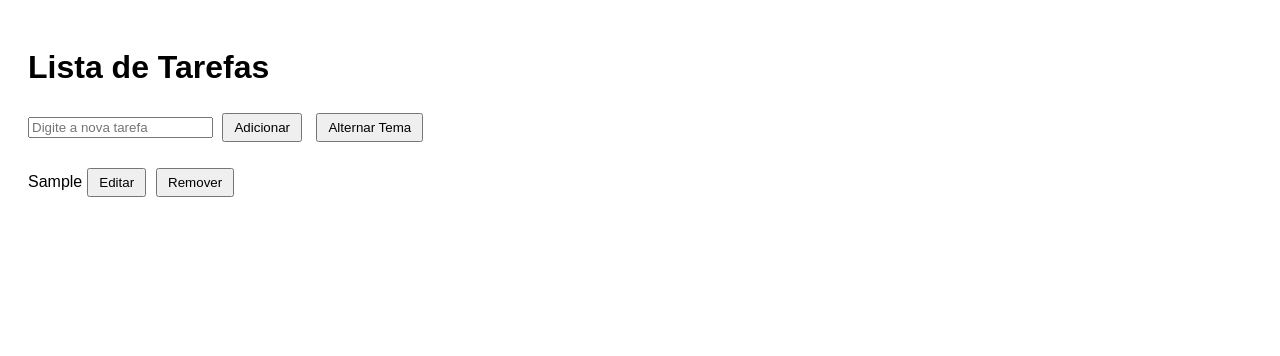
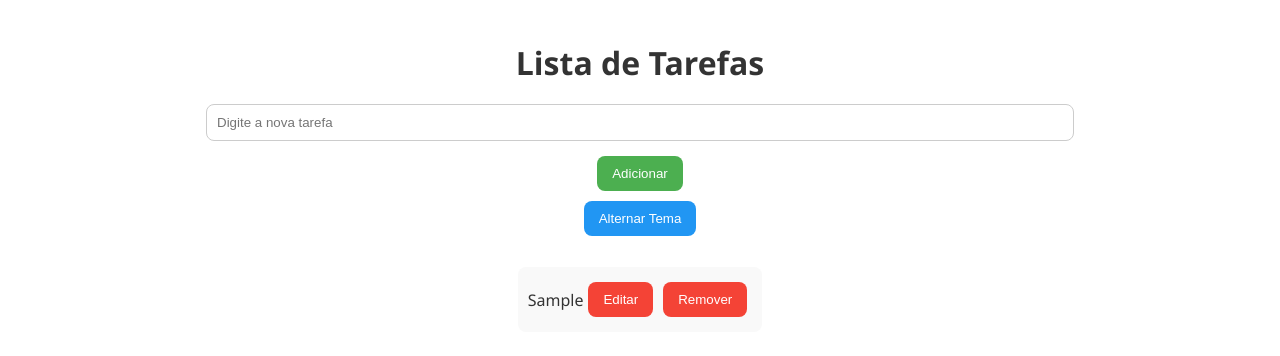
Before and after one commit to airtonsenna10/pwa-listadetarefas2.0, a plain HTML site: page index.html in a window 1280 px wide. Both pictures are taken after typing "Sample" into the empty fields and a click on the button "Adicionar". Drawn offline with Linux system fonts and the light colour scheme.

Commit message:
Update style.css

```diff
--- a/style.css
+++ b/style.css
@@ -1,9 +1,19 @@
+* {
+  box-sizing: border-box;
+}
+
+/*BODY ATUALIZADO*/
 body {
+  font-family: 'Segoe UI', Tahoma, Geneva, Verdana, sans-serif;
+  display: flex;
+  flex-direction: column;
+  align-items: center;
+  min-height: 100vh;
+  margin: 0;
+  padding: 20px;
   background-color: white;
-  color: black;
-  font-family: Arial, sans-serif;
+  color: #333;
   transition: background-color 0.3s, color 0.3s;
-  padding: 20px;
 }
 
 body.escuro {
@@ -11,17 +21,80 @@ body.escuro {
   color: white;
 }
 
+/*ADICIONADO*/
+.container {
+  background: rgba(255, 255, 255, 0.9);
+  padding: 30px;
+  border-radius: 15px;
+  box-shadow: 0 8px 16px rgba(0,0,0,0.2);
+  width: 90%;
+  max-width: 500px;
+  transition: background 0.3s;
+}
+
+body.escuro .container {
+  background: rgba(30, 30, 30, 0.9);
+}
+
+h1 {
+  text-align: center;
+  margin-bottom: 20px;
+}
+
+input[type="text"] {
+  width: 70%;
+  padding: 10px;
+  border: 1px solid #ccc;
+  border-radius: 8px;
+  margin-bottom: 10px;
+}
+
 button {
+  background: #4CAF50;
+  color: white;
+  border: none;
+  padding: 10px 15px;
+  border-radius: 8px;
   margin: 5px;
-  padding: 5px 10px;
   cursor: pointer;
+  transition: background 0.3s ease;
+}
+
+button:hover {
+  background: #45a049;
+}
+
+#toggleTema {
+  background: #2196F3;
+}
+
+#toggleTema:hover {
+  background: #1976D2;
 }
 
 ul {
-  list-style-type: none;
+  list-style: none;
   padding: 0;
 }
 
 li {
+  background: #f9f9f9;
   margin: 10px 0;
+  padding: 10px;
+  border-radius: 8px;
+  display: flex;
+  justify-content: space-between;
+  align-items: center;
 }
+
+body.escuro li {
+  background: #333;
+}
+
+li button {
+  background: #f44336;
+}
+
+li button:hover {
+  background: #d32f2f;
+}
```
